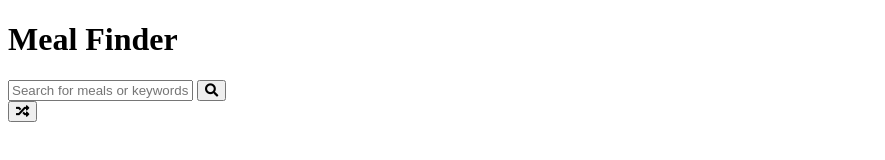
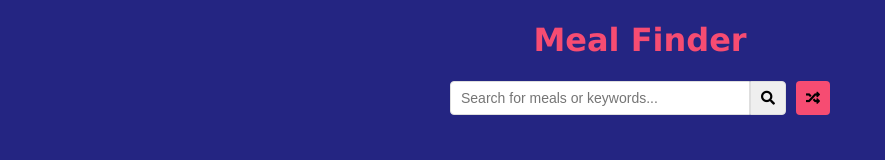
Before and after one commit to Mohamedsol/Meal-Finder, a plain HTML site: page index.html in a window 1280 px wide. Shown: the whole page, without its empty margins (0-885 px from the left). Drawn offline with Linux system fonts and the light colour scheme.

Commit message:
CSS and JS

```diff
--- a/index.html
+++ b/index.html
@@ -15,7 +15,7 @@
       <h1>Meal Finder</h1>
       <div class="flex">
           <form  class="flex" id="submit">
-              <input type="text" id="search"  placeholder="Search for meals or keywords">
+              <input type="text" id="search"  placeholder="Search for meals or keywords...">
               <button type="submit" class="search-btn">
                   <i class="fas fa-search"></i>
               </button>
--- a/script.js
+++ b/script.js
@@ -0,0 +1,49 @@
+const search = document.getElementById('search'),
+submit = document.getElementById('submit'),
+random = document.getElementById('random'),
+mealsEl = document.getElementById('meals'),
+resultHeading = document.getElementById('result-heading'),
+single_mealEl = document.getElementById('single-meal');
+
+
+// Search meal and fetch from API
+
+function searchMeal(e) {
+    e.preventDefault();
+
+    // clear single meal
+    single_mealEl.innerHTML = '';
+
+    // get search term
+    const term = search.value;
+
+    // check for empty
+    if (term){
+        fetch(`https://www.themealdb.com/api/json/v1/1/search.php?s=${term}`)
+        .then(res => res.json())
+        .then(data => {
+            resultHeading.innerHTML = `<h2>Search result for ${term} :</h2>`;
+            console.log(data)
+            mealsEl.innerHTML = data.meals.map( meal =>
+                `
+                <div class="meal">
+                <img src="${meal.strMealThumb}" alt="${meal.strMeal}"></img>
+                <div class="meal-info data-mealID="${meal.isMeal}>${meal.strMeal}</div>
+                </div>
+                `
+            );
+
+        });
+
+        // clear searchText
+        search.value = '';
+
+    } else {
+        alert('Please enter a search term')
+    }
+}
+
+
+
+//Event listeners
+submit.addEventListener('submit', searchMeal)
--- a/style.css
+++ b/style.css
@@ -0,0 +1,60 @@
+*{
+    box-sizing: border-box;
+}
+
+body{
+    background-color: #242582;
+    color:#fff;
+    font-family: Verdana, Geneva, Tahoma, sans-serif;
+    margin: 0;
+}
+
+h1{
+    color: #f64c72;
+}
+
+.container{
+    max-width: 800px;
+    margin: auto;
+    display: flex;
+    flex-direction: column;
+    align-items: center;
+    justify-content: center;
+    text-align: center;
+}
+
+.flex{
+    display: flex;
+}
+
+button, input {
+    border-top-left-radius: 4px;
+    border-bottom-left-radius: 4px;
+    border: 1px solid #dedede;
+    font-size: 14px;
+    padding: 8px 10px;
+    margin: 0;
+    outline: none;
+}
+
+
+input[type="text"]{
+    width: 300px;
+}
+
+.search-btn {
+    border-top-left-radius: 0;
+    border-bottom-left-radius: 0;
+    border-top-right-radius: 4px;
+    border-bottom-right-radius: 4px;
+    cursor: pointer;
+
+}
+
+.random-btn {
+    border-top-right-radius: 4px;
+    border-bottom-right-radius: 4px;
+    margin-left: 10px;
+    background-color: #f64c72;
+    border: 0;
+}
```
